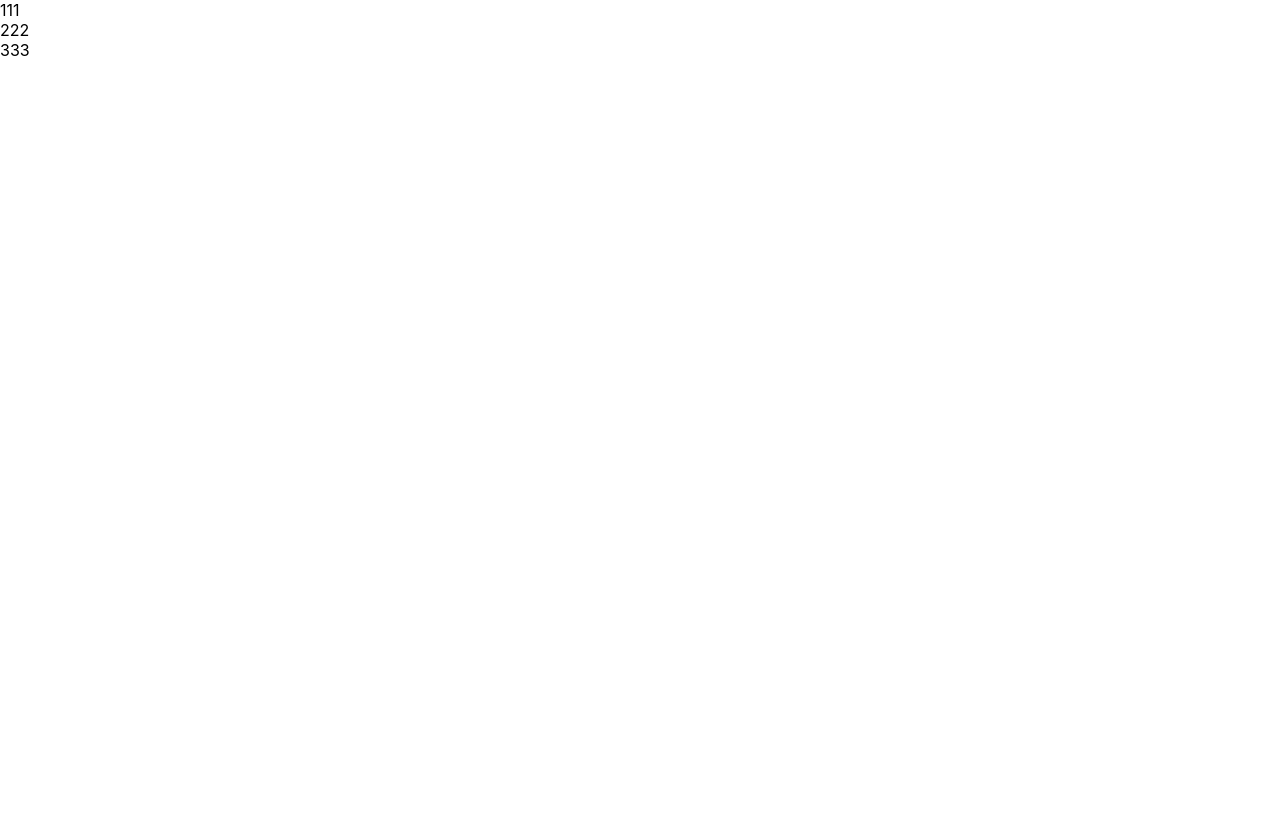
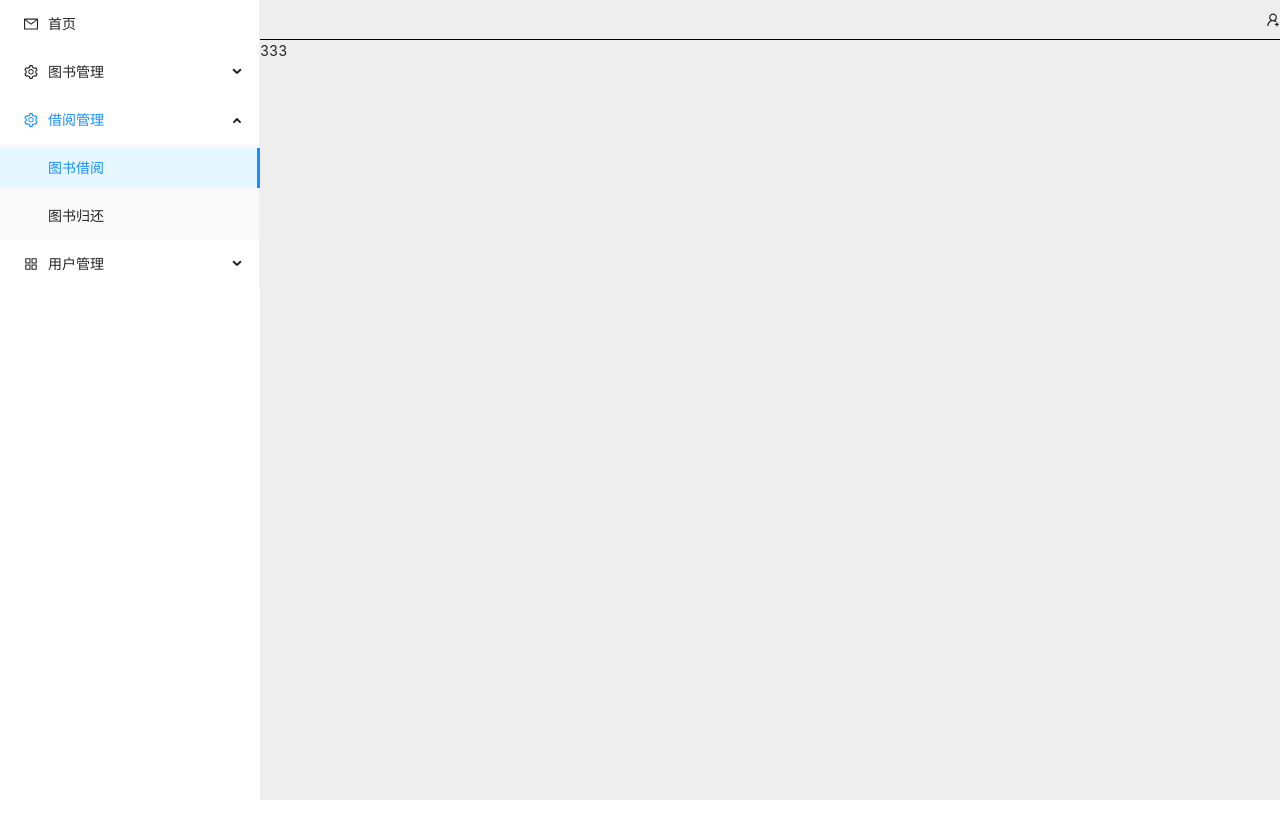
Before and after one commit to aa1213889/book-manage-web, a React app: page / in a window 1280 px wide. Shown: the top 838 px of the page. Before the commit the page ends 800 px from the top, so only its background shows below. Built offline with nearby package versions, Linux system fonts and the light colour scheme.

Commit message:
20201125 2346

```diff
--- a/src/assets/css/frame.sass
+++ b/src/assets/css/frame.sass
@@ -1,4 +1,6 @@
 $nav-color: red
+$tree-width: 260px
+$header-height: 2.5rem
 .nav
   $width: 100px
   width: $width
@@ -6,3 +8,25 @@ $nav-color: red
 .frame
   width: 100%
   height: 100%
+  display: flex
+  .frame-left
+    width: $tree-width
+    .tree-list
+      width: 100%
+      height: 100%
+  .frame-right
+    flex: 1
+    background-color: rgb(238,238,238)
+    .frame-header
+      width: calc( 100% - 260px )
+      height: $header-height
+      display: flex
+      justify-content: flex-end
+      border-bottom: 1px solid black
+      position: fixed
+      z-index: 999
+    .frame-views
+      width: 100%
+      height: 2000px
+      margin-top: $header-height
+      z-index: 2
--- a/src/components/frame/Frame.jsx
+++ b/src/components/frame/Frame.jsx
@@ -1,19 +1,21 @@
-import React, { Component } from 'react';
-
+import React, { Component } from 'react'
+import 'antd/dist/antd.css'
+import Header from './Header'
+import TreeList from './TreeList'
 class Frame extends Component {
   render () {
     return (
       <div className='frame'>
         <div className='frame-left'>
-          111
-       </div>
+          <TreeList />
+        </div>
         <div className='frame-right'>
-          <div className='frame-header'>222</div>
+          <Header />
           <div className='frame-views'>333</div>
         </div>
       </div>
-    );
+    )
   }
 }
 
-export default Frame;
+export default Frame
--- a/src/components/frame/Header.jsx
+++ b/src/components/frame/Header.jsx
@@ -0,0 +1,14 @@
+import React, { Component } from 'react'
+import { UserAddOutlined } from '@ant-design/icons'
+class Header extends Component {
+  render () {
+    return (
+      <div className="frame-header">
+
+        <UserAddOutlined />
+      </div>
+    );
+  }
+}
+
+export default Header;
--- a/src/components/frame/Login.jsx
+++ b/src/components/frame/Login.jsx
@@ -1,5 +1,4 @@
 import React, { Component } from 'react'
-import { Button } from '@material-ui/core'
 import '../../assets/css/frame.sass'
 
 class Login extends Component {
@@ -10,7 +9,7 @@ class Login extends Component {
     return (
       <div>
         <h1 className='nav'>我是Login</h1>
-        <Button color="primary" onClick={this.loginHandle}>Hello World</Button>
+        <button color="primary" onClick={this.loginHandle}>Hello World</button>
       </div>
     );
   }
--- a/src/components/frame/TreeList.jsx
+++ b/src/components/frame/TreeList.jsx
@@ -0,0 +1,37 @@
+import React, { Component } from 'react'
+import { Menu } from 'antd';
+import { AppstoreOutlined, MailOutlined, SettingOutlined } from '@ant-design/icons';
+
+const { SubMenu } = Menu;
+export default class TreeList extends Component {
+  handleClick = e => {
+    console.log('click ', e);
+  };
+
+  render () {
+    return (
+      <div className='tree-list'>
+        <Menu
+          onClick={this.handleClick}
+          defaultSelectedKeys={['5']} //默认选中的值
+          defaultOpenKeys={['sub2']}  //默认展开的列表
+          mode="inline">
+          <Menu.Item key="1" icon={<MailOutlined />}>首页</Menu.Item>
+          <SubMenu key="sub1" icon={<SettingOutlined />} title='图书管理' >
+            <Menu.Item key="2">图书管理</Menu.Item>
+            <Menu.Item key="3">图书类型</Menu.Item>
+            <Menu.Item key="4">图书录入</Menu.Item>
+          </SubMenu>
+          <SubMenu key="sub2" icon={<SettingOutlined />} title='借阅管理' >
+            <Menu.Item key="5">图书借阅</Menu.Item>
+            <Menu.Item key="6">图书归还</Menu.Item>
+          </SubMenu>
+          <SubMenu key="sub3" icon={<AppstoreOutlined />} title="用户管理">
+            <Menu.Item key="7">用户设置</Menu.Item>
+            <Menu.Item key="8">管理员设置</Menu.Item>
+          </SubMenu>
+        </Menu>
+      </div>
+    );
+  }
+}
```
Also changed, not shown: package.json (+4 -3 lines), 1 other file (tests, documents, lock files or other folders).
